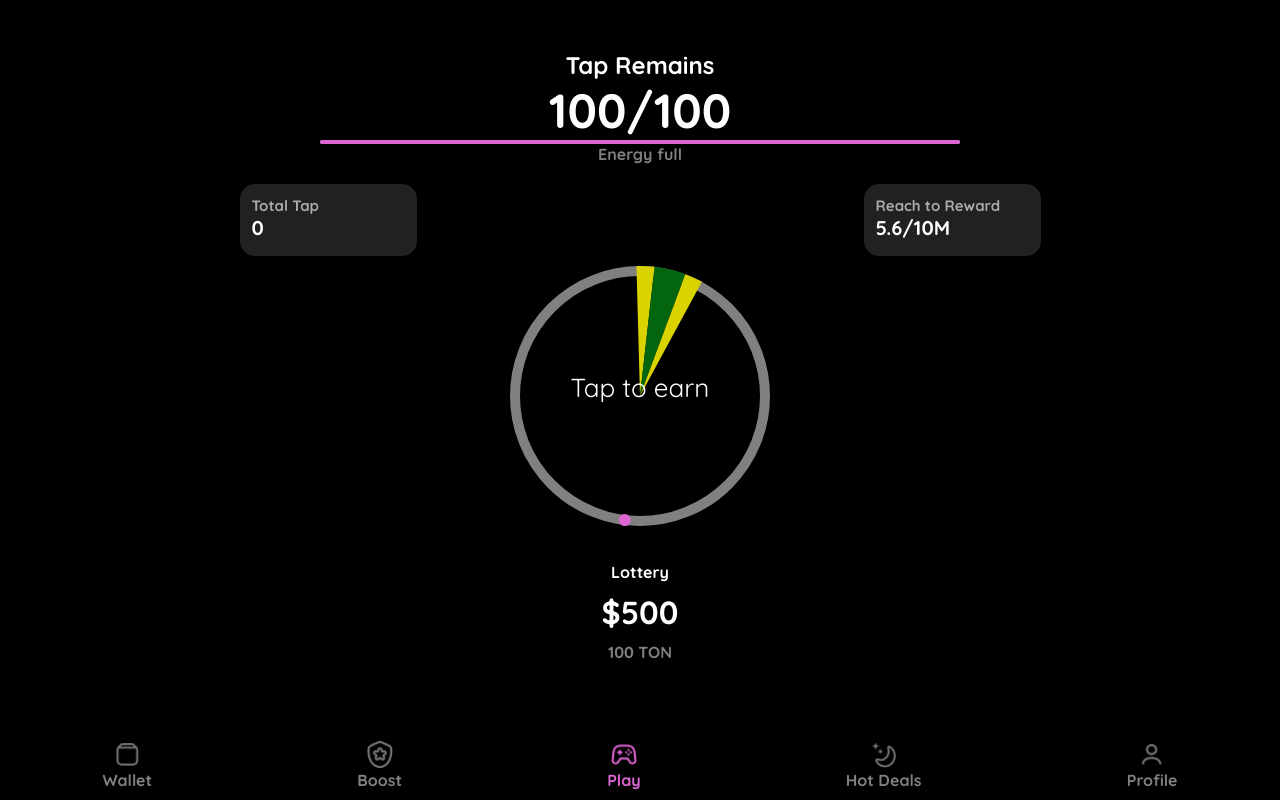
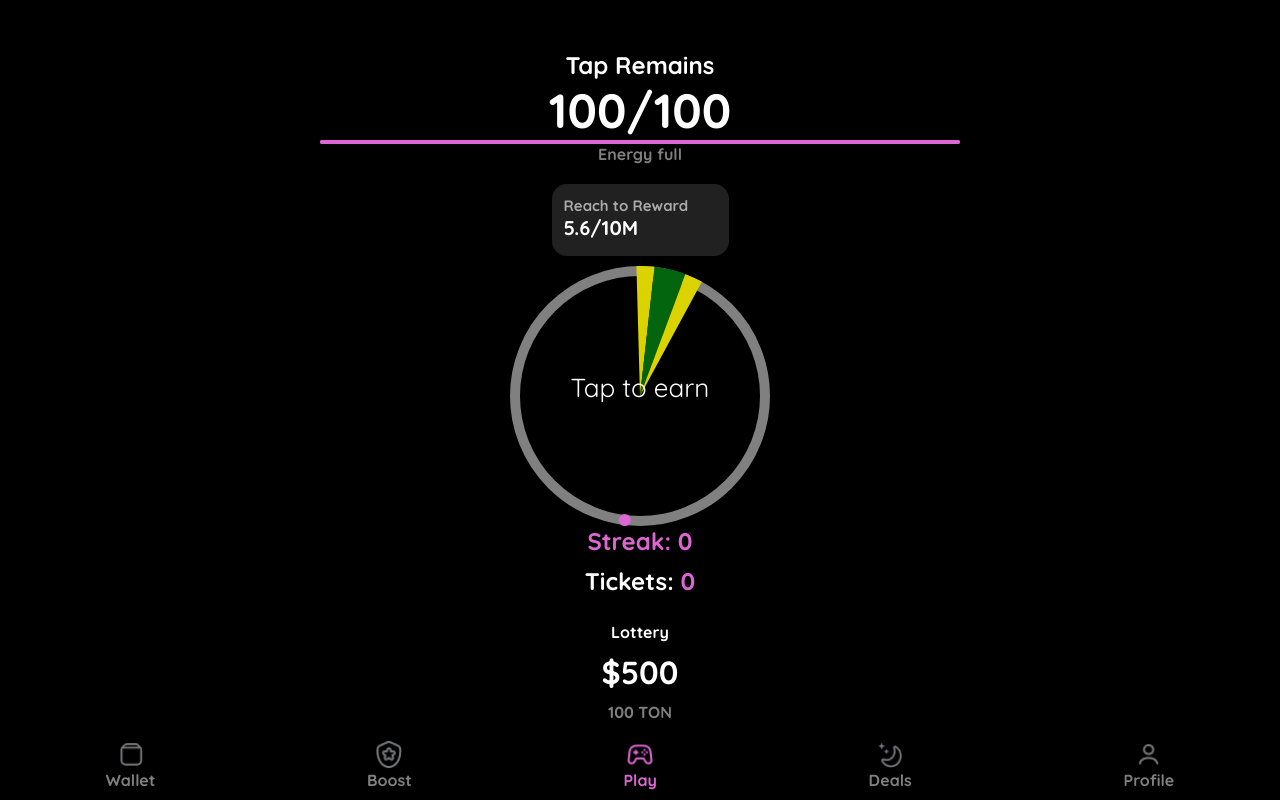
Before and after one commit to AtiErdal7/GamGam, a React (Create React App) app: page /#/ in a window 1280 px wide. Built offline with nearby package versions, Linux system fonts and the light colour scheme.

Commit message:
progress indicator and fixes

```diff
--- a/src/App.tsx
+++ b/src/App.tsx
@@ -5,7 +5,6 @@ import ClickPage from "./ClickPage";
 import Navbar from "./Navbar";
 import ProfilePage from "./ProfilePage";
 import {HashRouter as Router, Route, Routes} from 'react-router-dom';
-import ScrollContainer from "./ScrollContainerHorizontal";
 import HotDeals from "./HotDeals";
 
 function App() {
@@ -20,7 +19,7 @@ function App() {
             <Routes>
                 <Route path="/" element={<ClickPage/>}></Route>
                 <Route path="/profile" element={<ProfilePage/>}></Route>
-                <Route path="/hotdeals" element={<HotDeals></HotDeals>}></Route>
+                <Route path="/deals" element={<HotDeals></HotDeals>}></Route>
             </Routes>
         </div>
           <Navbar></Navbar>
--- a/src/CircularProgressBar.tsx
+++ b/src/CircularProgressBar.tsx
@@ -1,17 +1,17 @@
 import React, {useEffect, useState} from 'react';
-import {debug} from "node:util";
-
 let clickAmount = 0;
 let energyLimit = 100;
 let energyRemains = 100;
 
-let interval: any = null;
-let circleInterval: any = null;
+let interval: any = null
 let energyTInterval: any = null;
 let initialTime = 1;
-let increaseTime = 60;
+let increaseTime = 5;
 let yellowSectorSize = 8;
 let greenSectorSize = 14;
+let yellowIncrease = 2;
+let greenIncrease = 3;
+let increaseAmount = 0;
 
 // @ts-ignore
 const CircularProgress = () => {
@@ -54,6 +54,9 @@ const CircularProgress = () => {
     const [indicatorAngle, setIndicatorAngle] = useState(angle);
     const [time, setTime] = useState(initialTime);
     const [speed, setSpeed] = useState(1);
+    const [streak, setStreak] = useState(0);
+    const [showMessage, setShowMessage] = useState(false);
+    const [messageColor, setMessageColor] = useState("white");
     const [energyTime, setEnergyTime] = useState(increaseTime);
     const [isActive, setIsActive] = useState(false);
     const [isEnergyFull, setIsEnergyFull] = useState(false);
@@ -62,8 +65,8 @@ const CircularProgress = () => {
     const containerStyle = {
         width: '100%',
         display: 'flex',
-        justifyContent: 'center', // Center horizontally
-        alignItems: 'center', // Center vertically
+        justifyContent: 'center',
+        alignItems: 'center',
         cursor: 'pointer'
     };
 
@@ -157,15 +160,24 @@ const CircularProgress = () => {
 
         if (inGreen || inYellow) {
             setHits(prevHits => prevHits + 1);
+            setStreak(streak => streak + 1);
             if (inGreen){
-                clickAmount += 3;
+                clickAmount += greenIncrease;
+                increaseAmount = greenIncrease
+                setMessageColor("green");
             }
             else if (inYellow){
-                clickAmount += 2;
+                clickAmount += yellowIncrease;
+                increaseAmount = yellowIncrease
+                setMessageColor("gold");
             }
+            setShowMessage(true)
+            setTimeout(() => setShowMessage(false), 1000);
+
         } else {
             setHits(0);
             setSpeed(1);
+            setStreak(0);
             yellowSectorSize =8;
             greenSectorSize =14;
             setIndicatorAngle(Math.random() * 360);
@@ -242,16 +254,6 @@ const CircularProgress = () => {
             </h2>
 
             <div className="tapInfoContainer">
-                <div className="square">
-                    <h2 style={{
-                        fontSize: '15px',
-                        color: '#AAAAAA'
-                    }}>Total Tap</h2>
-                    <h2 style={{
-                        fontSize: '20px',
-                        color: 'white'
-                    }}>{clickAmount}</h2>
-                </div>
                 <div className="square">
                     <h2 style={{
                         fontSize: '15px',
@@ -333,6 +335,13 @@ const CircularProgress = () => {
                 left: 0
             }}>
             </button>
+            <h2 style={{
+                paddingTop:10
+            }}>Streak: {streak}</h2>
+            <h2 style={{
+                color: "white",
+                paddingTop:10
+            }}>Tickets: <text>{clickAmount}</text> {showMessage && <text style={{color: messageColor}}>+{increaseAmount}</text>}</h2>
         </div>
     );
 };
--- a/src/ClickPage.tsx
+++ b/src/ClickPage.tsx
@@ -1,7 +1,5 @@
 import React, {useEffect} from "react";
 import CircularProgressBar from "./CircularProgressBar";
-
-
 
 const ClickPage = () => {
     useEffect(() => {
@@ -14,7 +12,7 @@ const ClickPage = () => {
             <CircularProgressBar></CircularProgressBar>
             <h2
                 style={{
-                    paddingTop: "46px",
+                    paddingTop: "26px",
                     color: "white",
                     fontSize: "16px",
                     marginBottom: "10px"
--- a/src/Navbar.tsx
+++ b/src/Navbar.tsx
@@ -12,7 +12,7 @@ const Navbar = () => {
             <NavLink to={"/wallet"} className="navbarButtons wallet-link ({ isActive }) => isActive ? 'navbarButtons active' : 'navbarButtons'" >Wallet</NavLink>
             <NavLink to={"/boosts"} className="navbarButtons boost-link ({ isActive }) => isActive ? 'navbarButtons active' : 'navbarButtons'">Boost</NavLink>
             <NavLink to={"/"} className="navbarButtons play-link ({ isActive }) => isActive ? 'navbarButtons active' : 'navbarButtons'">Play</NavLink>
-            <NavLink to={"/hotdeals"} className="navbarButtons hotdeals-link ({ isActive }) => isActive ? 'navbarButtons active' : 'navbarButtons'">Hot Deals</NavLink>
+            <NavLink to={"/deals"} className="navbarButtons hotdeals-link ({ isActive }) => isActive ? 'navbarButtons active' : 'navbarButtons'">Deals</NavLink>
             <NavLink to={"/profile"} className="navbarButtons profile-link ({ isActive }) => isActive ? 'navbarButtons active' : 'navbarButtons'">Profile</NavLink>
         </nav>
     );
```
